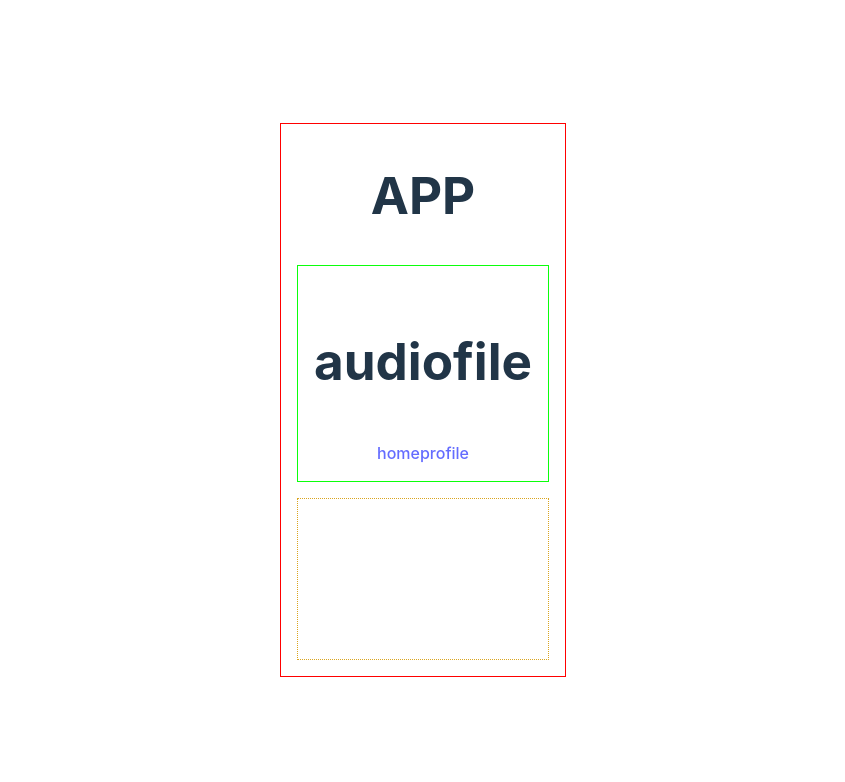
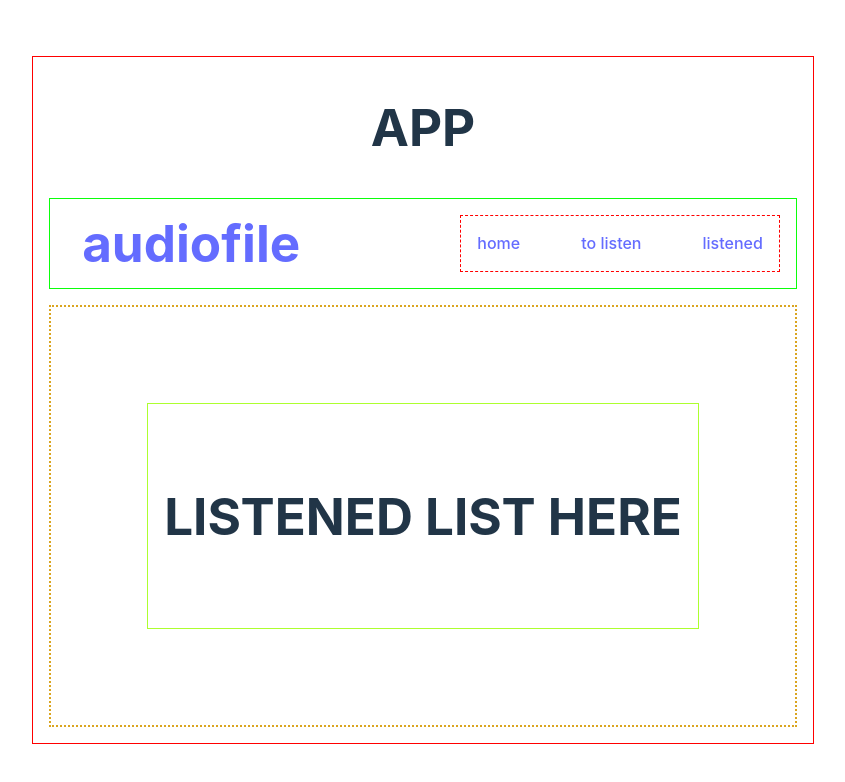
Before and after one commit to echeng0123/audiofile, a React (Vite) app in the folder client/: page /listened in a window 1280 px wide. Shown: the top 782 px of the page, without its empty margins (217-1062 px from the left). Built offline with nearby package versions, Linux system fonts and the light colour scheme.

Commit message:
working framework and routes for frontend

```diff
--- /dev/null
+++ b/client/src/components/Listened.jsx
@@ -0,0 +1,7 @@
+export default function Listened() {
+	return (
+		<section id="listened-container">
+			<h1>LISTENED LIST HERE</h1>
+		</section>
+	);
+}
--- a/client/src/components/MainSection.jsx
+++ b/client/src/components/MainSection.jsx
@@ -1,11 +1,15 @@
 import { Routes, Route } from "react-router-dom";
 import Home from "./Home";
+import ToListen from "./ToListen";
+import Listened from "./Listened";
 
 export default function MainSection() {
 	return (
 		<section id="main-section-container">
 			<Routes>
 				<Route path="/" element={<Home />}></Route>
+				<Route path="/to-listen" element={<ToListen />}></Route>
+				<Route path="/listened" element={<Listened />}></Route>
 			</Routes>
 		</section>
 	);
--- a/client/src/components/NavBar.jsx
+++ b/client/src/components/NavBar.jsx
@@ -1,9 +1,21 @@
 export default function NavBar() {
 	return (
 		<section id="navbar-container">
-			<h1>audiofile</h1>
-			<a href="/home">home</a>
-			<a href="/profile">profile</a>
+			<a href="">
+				<h1 id="app-title">audiofile</h1>
+			</a>
+			<div className="dropdown-content">
+				<a href="/" className="nav-link">
+					home
+				</a>
+				{/* <a href="/profile">profile</a> */}
+				<a href="/to-listen" className="nav-link">
+					to listen
+				</a>
+				<a href="/listened" className="nav-link">
+					listened
+				</a>
+			</div>
 		</section>
 	);
 }
--- /dev/null
+++ b/client/src/components/ToListen.jsx
@@ -0,0 +1,7 @@
+export default function ToListen() {
+	return (
+		<section id="to-listen-container">
+			<h1>TO LISTEN LIST HERE</h1>
+		</section>
+	);
+}
--- a/client/src/index.css
+++ b/client/src/index.css
@@ -75,7 +75,7 @@ button:focus-visible {
 }
 
 #main-section-container{
-    border: 1px dotted goldenrod;
+    border: 2px dotted goldenrod;
     margin: 1rem;
     padding: 5rem;
 }
@@ -90,4 +90,39 @@ button:focus-visible {
     border: 1px solid rgb(11, 255, 11);
     margin: 1rem;
     padding: 1rem;
+    display: flex;
+    justify-content: space-between;
 }
+
+#to-listen-container{
+    border: 1px solid pink;
+    margin: 1rem;
+    padding: 1rem;
+}
+
+#listened-container{
+    border: 1px solid greenyellow;
+    margin: 1rem;
+    padding: 1rem;
+}
+
+
+/* NAVBAR START -------------------------- */
+
+.dropdown-content{
+    border: 1px dashed red;
+    display: flex;
+    flex-grow: 1;
+    justify-content: space-between;
+    align-items: center;
+}
+
+#app-title{
+    margin: 0 10rem 0 1rem;
+}
+
+.nav-link{
+    margin: 0 1rem;
+}
+
+/* NAVBAR END ---------------------------- */
```
